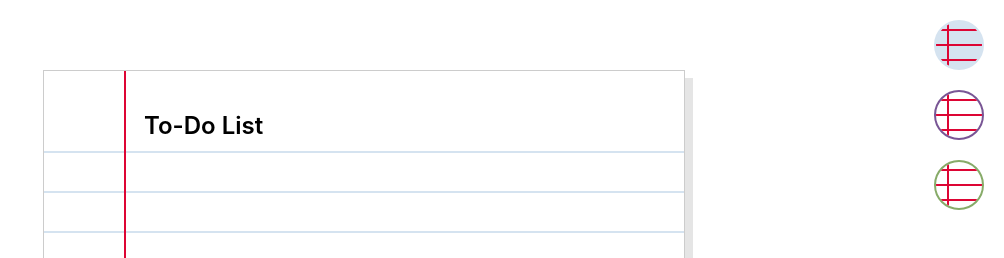
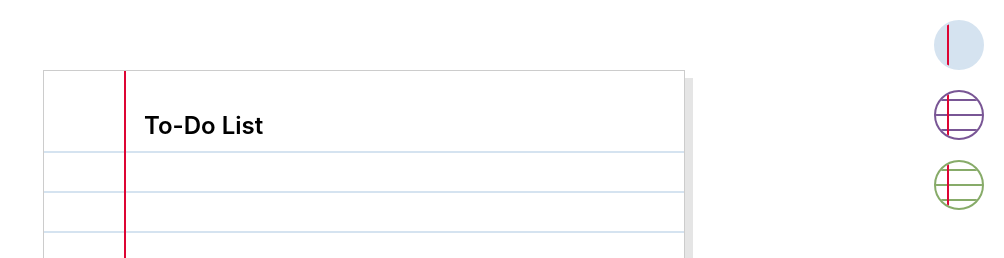
Before and after one commit to maeBoittiaux/to-do-list, a React (Create React App) app: page / in a window 1280 px wide. Shown: the top 258 px of the page, without its empty margins (276-1280 px from the left). Built offline with nearby package versions, Linux system fonts and the light colour scheme; the HTML template or start-up script is replaced by a standard one.

Commit message:
Make horizontal lines different colours for each button

```diff
--- a/src/ColourTheme.css
+++ b/src/ColourTheme.css
@@ -36,6 +36,7 @@
     left: 25%;
     width: 2px;
     transform: translateX(-50%);
+    z-index: 2;
 }
 
 .button-0::before {
@@ -58,12 +59,24 @@
     flex-direction: column;
     justify-content: space-around;
     align-items: center;
+    z-index: 1;
 }
 
 .horizontal-line {
     width: 100%;
     height: 2px;
-    background-color: #DD0534;
+}
+
+.button-0 .horizontal-line {
+    background-color: #D5E3F0;
+}
+
+.button-1 .horizontal-line {
+    background-color: #795695;
+}
+
+.button-2 .horizontal-line {
+    background-color: #87ab69;
 }
 
 .button-0 {
```
